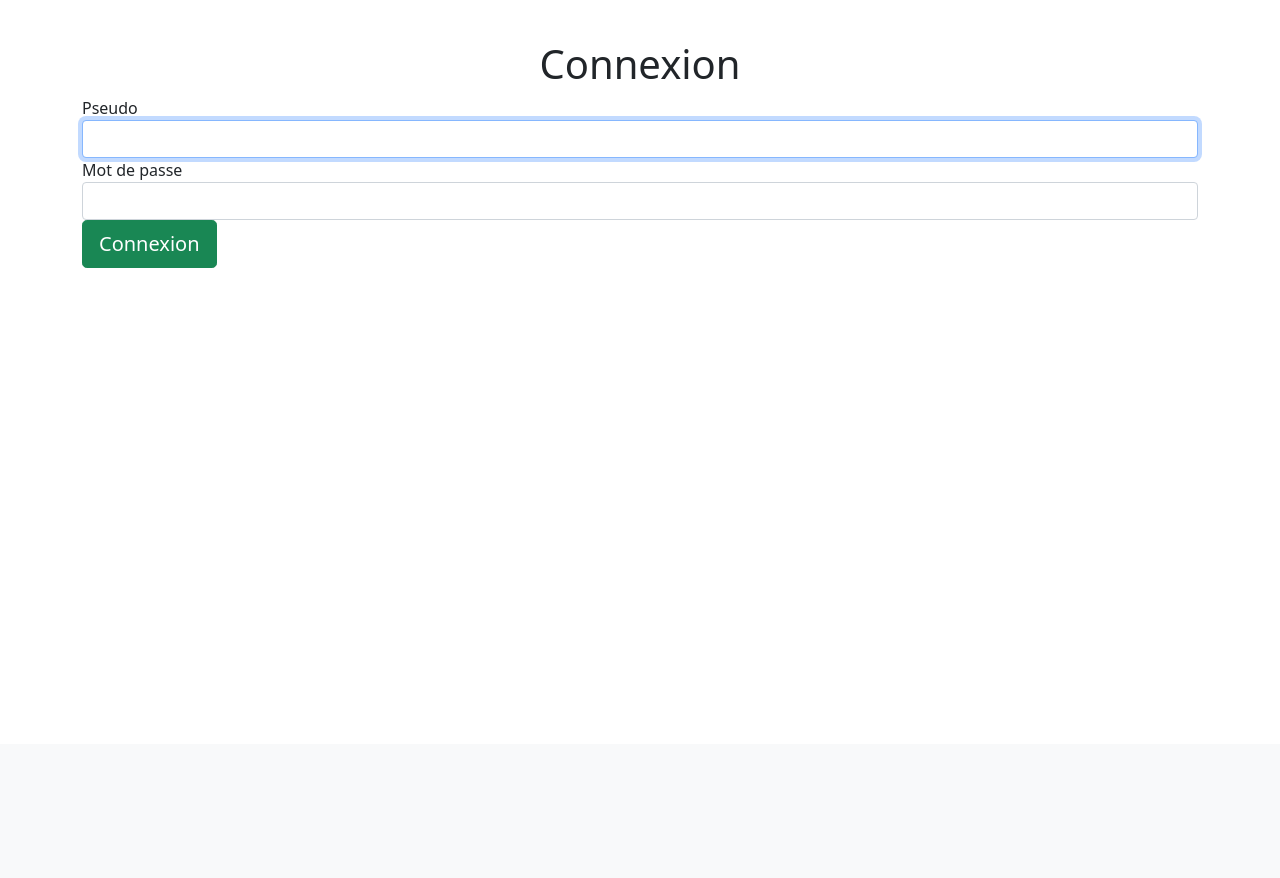
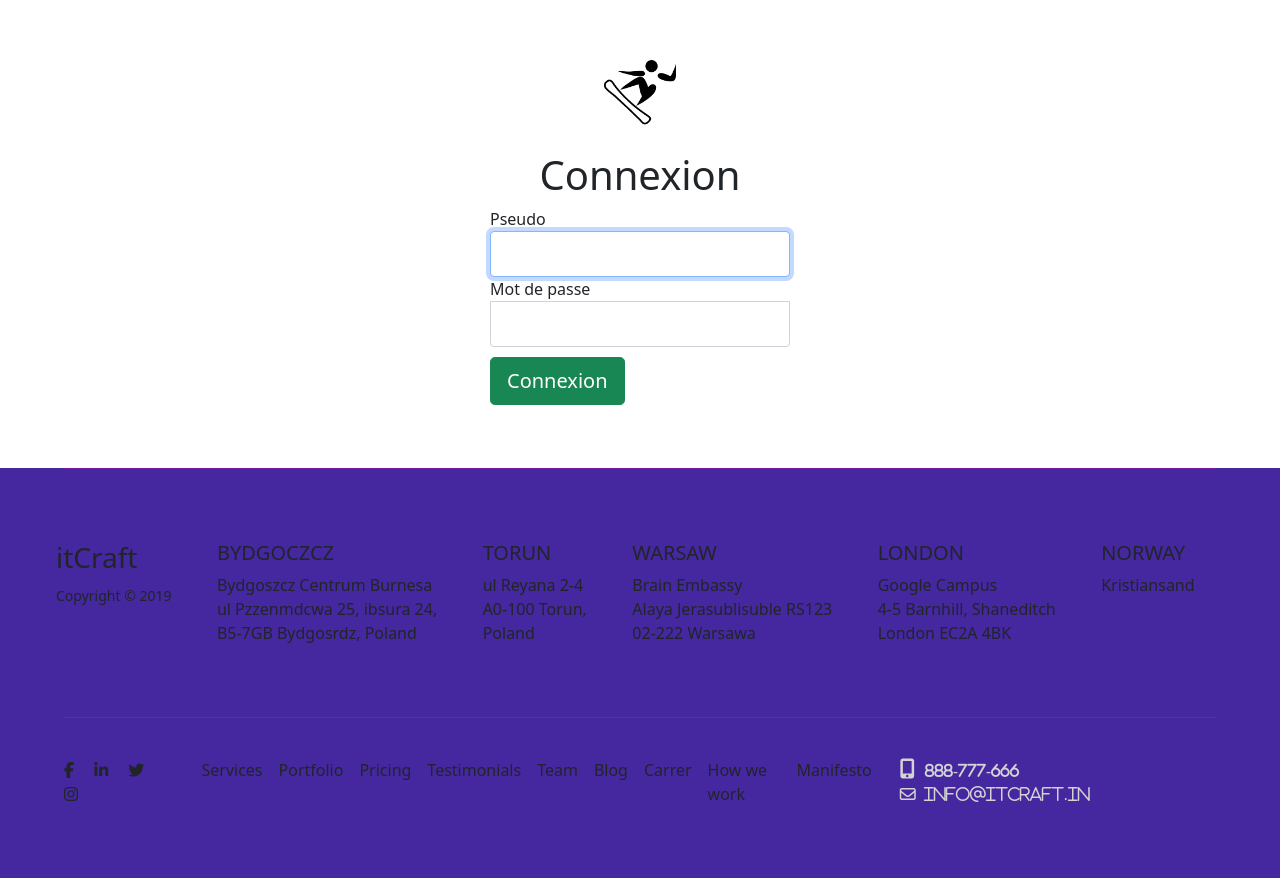
Before and after one commit to Xwyk/SnowTricks, a Symfony app: template templates/security/login.html.twig in a window 1280 px wide. Shown: the part 56-934 px from the top of the page. Before the commit the page ends 324 px from the top, so only its background shows below. Run offline with Twig, Linux system fonts and the light colour scheme; the template is opened without the code that fills it, so the values that code supplies are empty; some libraries are stand-ins or nearby versions.

Commit message:
logo added

```diff
--- /dev/null
+++ b/public/css/footer.css
@@ -0,0 +1,43 @@
+.top-part {
+    background-color: #512DA8
+}
+
+.center-content {
+    margin-top: 120px;
+    margin-bottom: 120px
+}
+
+.btn-pink {
+    border-radius: 0;
+    background-color: #FF4081;
+    color: #fff !important;
+    letter-spacing: 2px;
+    padding: 10px;
+    padding-right: 20px;
+    padding-left: 20px
+}
+
+.btn-pink:hover {
+    background-color: #F50057
+}
+
+.line {
+    border-top: 1px solid #7B1FA2;
+    width: 90% !important
+}
+
+.fa-mobile {
+    font-size: 20px
+}
+
+#contact {
+    font-size: 15px
+}
+
+.grey-text {
+    color: lightgrey
+}
+
+.container-fluid {
+    background-color: #4527A0
+}
--- /dev/null
+++ b/public/css/login.css
@@ -0,0 +1,29 @@
+.form-signin {
+    width: 100%;
+    max-width: 330px;
+    padding: 15px;
+    margin: auto;
+}
+.form-signin .checkbox {
+    font-weight: 400;
+}
+.form-signin .form-control {
+    position: relative;
+    box-sizing: border-box;
+    height: auto;
+    padding: 10px;
+    font-size: 16px;
+}
+.form-signin .form-control:focus {
+    z-index: 2;
+}
+.form-signin input[type="email"] {
+    margin-bottom: -1px;
+    border-bottom-right-radius: 0;
+    border-bottom-left-radius: 0;
+}
+.form-signin input[type="password"] {
+    margin-bottom: 10px;
+    border-top-left-radius: 0;
+    border-top-right-radius: 0;
+}
--- a/templates/base.html.twig
+++ b/templates/base.html.twig
@@ -11,7 +11,7 @@
 
     <link rel="stylesheet" href="https://use.fontawesome.com/releases/v5.6.3/css/all.css" integrity="sha384-UHRtZLI+pbxtHCWp1t77Bi1L4ZtiqrqD80Kn4Z8NTSRyMA2Fd33n5dQ8lWUE00s/" crossorigin="anonymous">
     <link rel="stylesheet" href="{{ asset('css/shared.css') }}">
-    <link rel="icon" href="/img/SnowTricksFavicon.png" type="image/png" sizes="16x16">
+    <link rel="icon" href="{{ asset('img/snowtricks_128.png') }}" type="image/png" sizes="128x128">
     {% block externalCSS %}{% endblock %}
     {% block stylesheets %}{% endblock %}
 </head>
--- a/templates/figure/figure.html.twig
+++ b/templates/figure/figure.html.twig
@@ -29,7 +29,7 @@
 
     </div>
     <hr>
-    <div id="figureMedias" class="p-2 col-11 mx-auto mt-4 mb-1 bg-light fadeOnModal">
+    <div id="figureMedias" class="p-2 col-11 mx-auto mt-4 mb-1 bg-light fadeOnModal collapse">
         <h2>Médias</h2>
         {% block pictures %}
             <div class="row" >
--- a/templates/security/login.html.twig
+++ b/templates/security/login.html.twig
@@ -1,42 +1,24 @@
 {% extends 'base.html.twig' %}
 
 {% block title %}Connexion{% endblock %}
+{% block stylesheets %}
+    {{ parent() }}
+    <link rel="stylesheet" href="{{ asset('css/login.css') }}">
+{% endblock %}
+{% block body %}
+    <form class="form-signin" method="post">
+        <div class="w-100 text-center">
+            <img class="mb-4" src="{{ asset('img/snowtricks_128.png') }}" alt="" width="72" height="72">
 
-{% block body %}
-<form method="post">
-    {% if error %}
-        <div class="alert alert-danger">{{ error.messageKey|trans(error.messageData, 'security') }}</div>
-    {% endif %}
-
-    {% if app.user %}
-        <div class="mb-3">
-            You are logged in as {{ app.user.username }}, <a href="{{ path('app_logout') }}">Logout</a>
-        </div>
-    {% endif %}
-
-    <div class="w-100 text-center">
             <h1>Connexion</h1>
         </div>
         <label for="inputPseudo">Pseudo</label>
         <input type="text" value="{{ last_username }}" name="pseudo" id="inputPseudo" class="form-control" required autofocus>
         <label for="inputPassword">Mot de passe</label>
         <input type="password" name="password" id="inputPassword" class="form-control" required>
-
         <input type="hidden" name="_csrf_token"
                value="{{ csrf_token('authenticate') }}"
         >
-
-    {#
-        Uncomment this section and add a remember_me option below your firewall to activate remember me functionality.
-        See https://symfony.com/doc/current/security/remember_me.html
-
-        <div class="checkbox mb-3">
-            <label>
-                <input type="checkbox" name="_remember_me"> Remember me
-            </label>
-        </div>
-    #}
-
         <button class="btn btn-lg btn-success" type="submit">
             Connexion
         </button>
--- a/templates/shared/footer.html.twig
+++ b/templates/shared/footer.html.twig
@@ -0,0 +1,71 @@
+{% block stylesheets %}
+    <link rel="stylesheet" href="{{ asset('css/footer.css') }}">
+{% endblock %}
+<footer>
+    <div class="container-fluid mx-auto">
+        <div class="row">
+            <div class="line mb-3 mx-auto"></div>
+            <div class="d-md-flex px-5 justify-content-around bd-highlight col-md-12 pt-5 pb-5 mb-3">
+                <div class="p-2 flex-fill bd-highlight mb-5 mb-md-0">
+                    <h3>itCraft</h3> <small>Copyright &copy 2019</small>
+                </div>
+                <div class="p-2 flex-fill bd-highlight mb-3 mb-md-0">
+                    <h5 class="places">BYDGOCZCZ</h5>
+                    <p class="mb-0">Bydgoszcz Centrum Burnesa</p>
+                    <p class="mb-0">ul Pzzenmdcwa 25, ibsura 24,</p>
+                    <p class="mb-0">B5-7GB Bydgosrdz, Poland</p>
+                </div>
+                <div class="p-2 flex-fill bd-highlight mb-3 mb-md-0">
+                    <h5 class="places">TORUN</h5>
+                    <p class="mb-0">ul Reyana 2-4</p>
+                    <p class="mb-0">A0-100 Torun,</p>
+                    <p class="mb-0">Poland</p>
+                </div>
+                <div class="p-2 flex-fill bd-highlight mb-3 mb-md-0">
+                    <h5 class="places">WARSAW</h5>
+                    <p class="mb-0">Brain Embassy</p>
+                    <p class="mb-0">Alaya Jerasublisuble RS123</p>
+                    <p class="mb-0">02-222 Warsawa</p>
+                </div>
+                <div class="p-2 flex-fill bd-highlight mb-3 mb-md-0">
+                    <h5 class="places">LONDON</h5>
+                    <p class="mb-0">Google Campus</p>
+                    <p class="mb-0">4-5 Barnhill, Shaneditch</p>
+                    <p class="mb-0">London EC2A 4BK</p>
+                </div>
+                <div class="p-2 flex-fill bd-highlight mb-3 mb-md-0">
+                    <h5 class="places">NORWAY</h5>
+                    <p class="mb-0">Kristiansand</p>
+                </div>
+            </div>
+            <div class="line mb-3 mx-auto"></div>
+        </div>
+        <div class="row bottom-part">
+            <div class="d-lg-flex justify-content-between bd-highlight col-md-12 mb-5 px-5">
+                <div class="p-2 align-self-center flex-fill bd-highlight">
+                    <div class="fa fa-facebook px-2"></div>
+                    <div class="fa fa-linkedin px-2"></div>
+                    <div class="fa fa-twitter px-2"></div>
+                    <div class="fa fa-instagram px-2"></div>
+                </div>
+                <div class="p-2 row flex-fill bd-highlight justify-content-left">
+                    <div class="p-2 d-lg-flex">
+                        <div class="p-2 flex-fill d-flex bd-highlight">Services</div>
+                        <div class="p-2 flex-fill d-flex bd-highlight">Portfolio</div>
+                        <div class="p-2 flex-fill d-flex bd-highlight">Pricing</div>
+                        <div class="p-2 flex-fill d-flex bd-highlight">Testimonials</div>
+                        <div class="p-2 flex-fill d-flex bd-highlight">Team</div>
+                        <div class="p-2 flex-fill d-flex bd-highlight">Blog</div>
+                        <div class="p-2 flex-fill d-flex bd-highlight">Carrer</div>
+                        <div class="p-2 flex-fill d-flex bd-highlight">How we work</div>
+                        <div class="p-2 flex-fill d-flex bd-highlight">Manifesto</div>
+                    </div>
+                </div>
+                <div class="p-2 align-self-center flex-fill bd-highlight">
+                    <div class="fa fa-mobile px-2 grey-text">&nbsp;&nbsp;<span id="contact">888-777-666</span></div>
+                    <div class="fa fa-envelope-o px-2 grey-text">&nbsp;&nbsp;info@itcraft.in</div>
+                </div>
+            </div>
+        </div>
+    </div>
+</footer>
```
Also changed, not shown: templates/entityTemplate/home/figure.html.twig (+5 -8 lines), public/css/shared.css (line endings or trailing spaces), public/img/full/snowtricks.png (added), public/img/snowtricks_128.png (added), public/img/snowtricks_32.png (added), public/img/snowtricks_64.png (added). Lines whose indentation alone changed are shown as unchanged.
